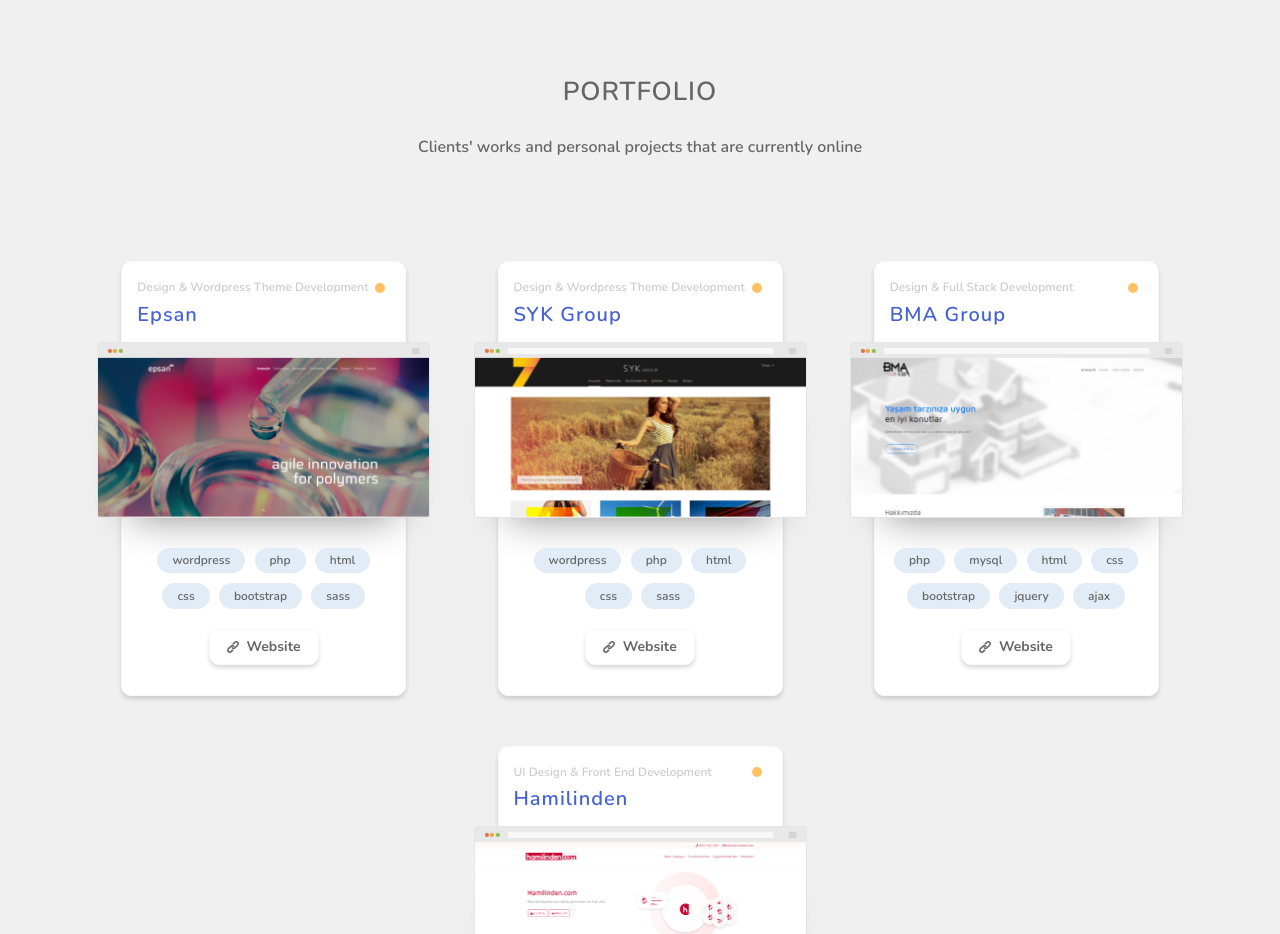
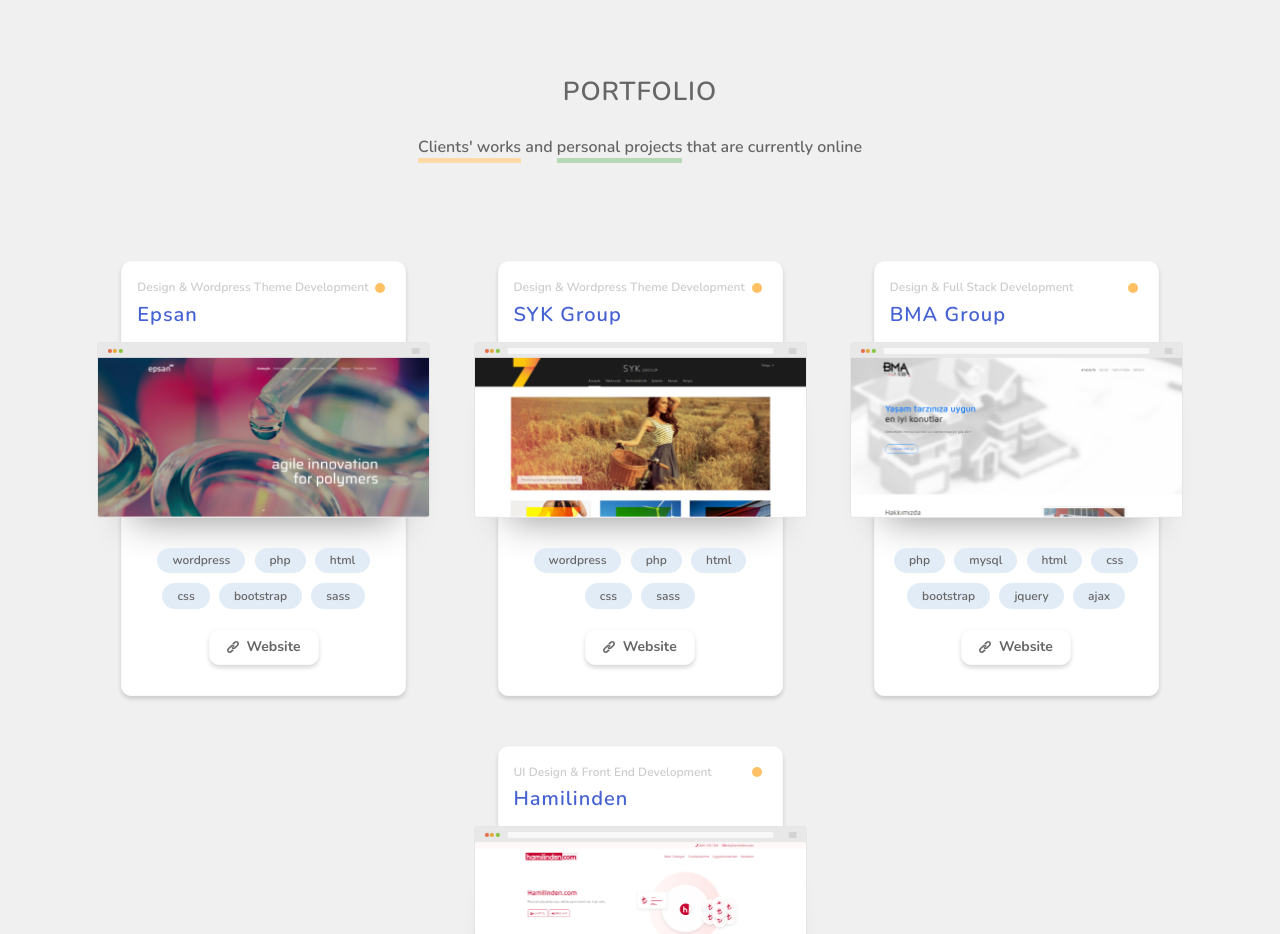
Before and after one commit to salihfidan/portfolio, a website: page index.html in a window 1280 px wide. Shown: the part 780-1714 px from the top of the page. Drawn offline with nearby package versions, Linux system fonts and the light colour scheme.

Commit message:
Portfolio text arrangement for work types

```diff
--- a/index.html
+++ b/index.html
@@ -75,7 +75,7 @@
     <section class="portfolio" id="portfolio">
       <header class="portfolio__header">
         <h2 class="heading-secondary">Portfolio</h2>
-        <p class="portfolio__header-text">Clients' works and personal projects that are currently online</p>
+        <p class="portfolio__header-text"><span class="portfolio__client-text">Clients' works</span> and <span class="portfolio__personal-text">personal projects</span> that are currently online</p>
       </header>
 
       <div class="portfolio__list">
--- a/sass/_base.scss
+++ b/sass/_base.scss
@@ -20,6 +20,10 @@
   --color-primary-light: #E1ECF6;
 
   --color-orange: #ffc164;
+  --color-orange-text: #ffdaa4;
+
+  --color-green: #5fc95f;
+  --color-green-text: #b6d8b6;
 
   --default-font-size: 1.6rem;
   --default-font-color: var(--color-darkest);
--- a/sass/_layout.scss
+++ b/sass/_layout.scss
@@ -50,6 +50,15 @@
 
   &__header-text {}
 
+
+  &__client-text {
+    border-bottom: .5rem solid var(--color-orange-text);
+  }
+
+  &__personal-text {
+    border-bottom: .5rem solid var(--color-green-text);
+  }
+
   &__list {
     display: flex;
     flex-direction: column;
```
Also changed, not shown: css/style.min.css.
